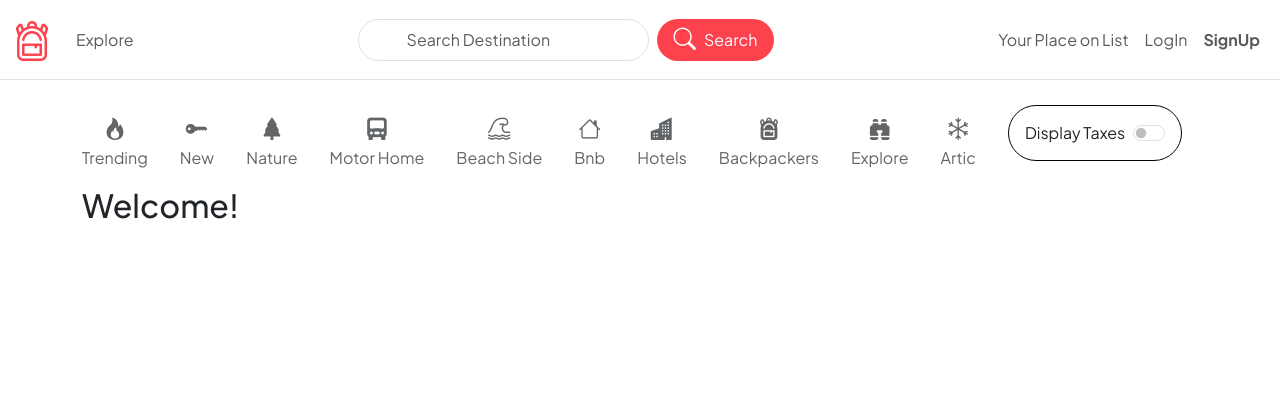
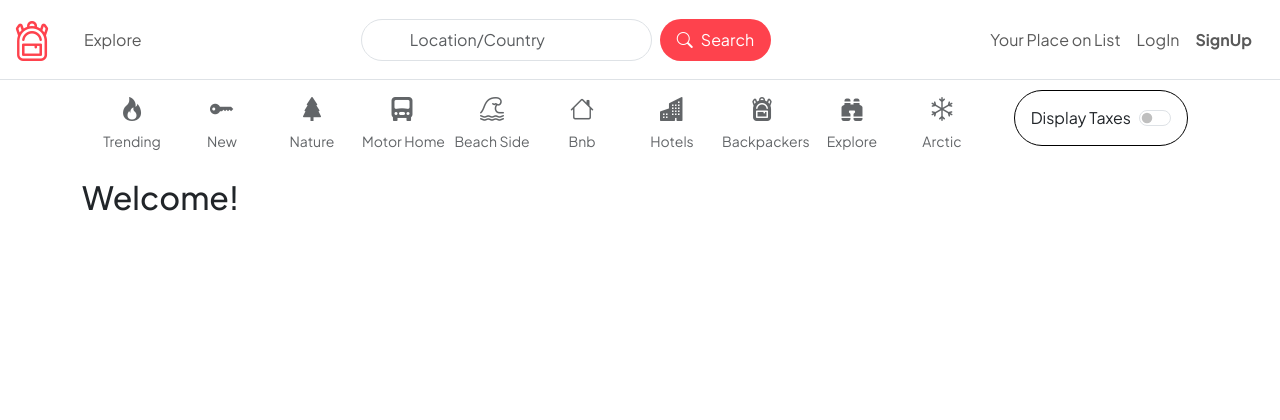
Before and after one commit to BhavikShahofficial/Airbbb, a Node server app: page /listings in a window 1280 px wide. Shown: the top 420 px of the page. Run offline with Node 20, Linux system fonts and the light colour scheme; data that the repository does not hold is empty; some libraries are stand-ins or nearby versions.

Commit message:
Add Files

```diff
--- a/app.js
+++ b/app.js
@@ -56,7 +56,7 @@ const sessionOptions = {
   secret: process.env.SECRET,
   resave: false,
   saveUninitialized: true,
-  Cookie: {
+  cookie: {
     expires: Date.now() + 7 * 24 * 60 * 60 * 1000,
     maxAge: 7 * 24 * 60 * 60 * 1000,
     httpOnly: true,
@@ -104,7 +104,7 @@ app.use((err, req, res, next) => {
   // res.send("something went Wrong!");
 });
 
-//lisiting
+//listing
 app.listen(1211, (req, res) => {
   console.log("Server is running on port 1211");
 });
--- a/controllers/listings.js
+++ b/controllers/listings.js
@@ -11,6 +11,39 @@ module.exports.index = async (req, res) => {
 
 module.exports.new = (req, res) => {
   res.render("./listing/new.ejs");
+};
+
+module.exports.search = async (req, res) => {
+  console.log("Search request received:", req.query.searchQuery); // Log the query
+
+  const { searchQuery } = req.query;
+
+  // Check if the search query exists
+  if (!searchQuery) {
+    req.flash("error", "Enter Location.");
+    return res.redirect("/listings");
+  }
+
+  try {
+    // Case-insensitive search for both location and country
+    const listings = await Listing.find({
+      $or: [
+        { location: { $regex: searchQuery, $options: "i" } }, // Search by location
+        { country: { $regex: searchQuery, $options: "i" } }, // Search by country
+      ],
+    });
+
+    if (listings.length === 0) {
+      req.flash("error", "No listings found.");
+      return res.redirect("/listings");
+    }
+
+    // Render the page with the listings
+    res.render("listing/index", { allListings: listings });
+  } catch (err) {
+    req.flash(err, "No listings found.");
+    return res.redirect("/listings");
+  }
 };
 
 module.exports.show = async (req, res) => {
--- a/public/css/style.css
+++ b/public/css/style.css
@@ -14,6 +14,12 @@ body{
 .navbar{
   height: 5rem;
   background-color: #fff !important;
+}
+
+.navbar-collapse {
+  background-color: #ffffff; /* White background */
+  color: #000000; /* Black text */
+  padding: 0.5rem;
 }
 
 .bi-backpack3{
@@ -142,21 +148,38 @@ body{
 /* Maps */
 
 #map{
-  height: 200px;
-  width: 100vh;
+  height: 200px !important;
+  width: 90vw !important;
 }
 
-/*Lower Navbar */
+/* Lower Navbar  */
 
-#filters {
+.horizontal-scroller {
   display: flex;
-  flex: wrap;
-  align-items: center;
+  gap: 10px; /* Space between filters */
+  overflow-x: auto; /* Enables horizontal scrolling */
+  white-space: nowrap; /* Prevents wrapping */
+  padding: 10px; /* Adds some padding around the filters */
+  scroll-snap-type: x mandatory; /* Optional: Snap scrolling */
 }
+
+.horizontal-scroller::-webkit-scrollbar {
+  height: 8px; /* Horizontal scrollbar height */
+}
+
+.horizontal-scroller::-webkit-scrollbar-thumb {
+  background-color: #ccc;
+  border-radius: 10px;
+}
+
+.horizontal-scroller::-webkit-scrollbar-track {
+  background-color: #f1f1f1;
+}
+
 .filter {
+  flex: 0 0 auto; /* Prevents shrinking and sets a fixed size */
   text-align: center;
-  margin-right: 2rem;
-  margin-top: 2rem;
+  width: 80px; /* Adjust based on your design */
   opacity: 0.7;
   transition: all 0.5s;
 }
@@ -166,16 +189,18 @@ body{
   cursor: pointer;
 }
 
-i {
-  font-size: 1.4rem;
+.filter i {
+  font-size: 24px; /* Icon size */
 }
 
-.tax-info {
-  display: none;
-  font-size: 0.8rem;
+.filter p {
+  font-size: 14px;
+  margin-top: 5px;
 }
 
 .tax-toggle {
+  flex: 0 0 auto; /* Keeps the toggle aligned in the scroller */
+  margin-left: auto; /* Pushes it to the end of the scroller */
   border: 1px solid black;
   border-radius: 50px;
   padding: 1rem;
@@ -183,3 +208,8 @@ i {
   display: flex;
   align-items: center;
 }
+
+.tax-info {
+  display: none;
+  font-size: 0.8rem;
+}
--- a/public/js/script.js
+++ b/public/js/script.js
@@ -22,14 +22,20 @@
 })();
 
 // lower nav
-let taxSwitch = document.getElementById("flexSwitchCheckDefault");
-taxSwitch.addEventListener("click", () => {
-  let taxtoggle = document.getElementsByClassName("tax-info");
-  for (info of taxtoggle) {
-    if (info.style.display != "inline") {
-      info.style.display = "inline";
-    } else {
-      info.style.display = "none";
-    }
+document.addEventListener("DOMContentLoaded", () => {
+  const taxSwitch = document.getElementById("flexSwitchCheckDefault");
+
+  if (taxSwitch) {
+    taxSwitch.addEventListener("click", () => {
+      const taxToggle = document.getElementsByClassName("tax-info");
+
+      // Toggle display for each element
+      for (let info of taxToggle) {
+        info.style.display =
+          info.style.display === "inline" ? "none" : "inline";
+      }
+    });
+  } else {
+    console.error("Tax switch element not found!");
   }
 });
--- a/routes/listing.js
+++ b/routes/listing.js
@@ -23,6 +23,8 @@ router
 //New Route
 router.get("/new", isLoggedIn, listingControllers.new);
 
+router.get("/search", wrapAsync(listingControllers.search));
+
 //Show & Update & Delete Route
 router
   .route("/:id")
--- a/views/error.ejs
+++ b/views/error.ejs
@@ -1,7 +1,7 @@
 <% layout("/layouts/boilerplate") -%>
 
 <div class="row mt-3">
-  <div class="alert alert-danger col-6 offset-3" role="alert">
+  <div class="alert alert-danger col-md-6 offset-md-3" role="alert">
     <h4 class="alert-heading"><%= err.message %></h4>
   </div>
 </div>
--- a/views/includes/flash.ejs
+++ b/views/includes/flash.ejs
@@ -1,6 +1,6 @@
 <% if(success && success.length) { %>
 <div
-  class="alert alert-success mt-3 mb-3 alert-dismissible fade show col-6 offset-3"
+  class="alert alert-success mt-3 mb-3 alert-dismissible fade show col-md-6 col-sm-10 offset-md-3"
   role="alert"
 >
   <%= success %>
@@ -13,7 +13,7 @@
 </div>
 <% } %> <% if(error && error.length) { %>
 <div
-  class="alert alert-danger mt-3 mb-3 alert-dismissible fade show col-6 offset-3"
+  class="alert alert-danger mt-3 mb-3 alert-dismissible fade show col-md-6 col-sm-10 offset-md-3"
   role="alert"
 >
   <%= error %>
--- a/views/includes/navbar.ejs
+++ b/views/includes/navbar.ejs
@@ -1,6 +1,6 @@
-<nav class="navbar navbar-expand-md bg-body-light border-bottom sticky-top">
+<nav class="navbar navbar-expand-lg bg-body-light border-bottom sticky-top">
   <div class="container-fluid">
-    <a class="navbar-brand" href="/listing"><i class="bi bi-backpack3"></i></a>
+    <a class="navbar-brand" href="/listings"><i class="bi bi-backpack3"></i></a>
     <button
       class="navbar-toggler"
       type="button"
@@ -14,11 +14,17 @@
         <a class="nav-link" href="/listings">Explore</a>
       </div>
       <div class="navbar-nav ms-auto">
-        <form class="d-flex" role="search">
+        <form
+          class="d-flex"
+          action="/listings/search"
+          method="GET"
+          role="search"
+        >
           <input
             class="form-control me-2 search-input"
             type="search"
-            placeholder="Search Destination"
+            name="searchQuery"
+            placeholder="Location/Country"
           />
           <button class="btn btn-search" type="submit">
             <i class="bi bi-search"></i>Search
--- a/views/layouts/boilerplate.ejs
+++ b/views/layouts/boilerplate.ejs
@@ -10,6 +10,7 @@
       href="https://fonts.googleapis.com/css2?family=Plus+Jakarta+Sans:ital,wght@0,200..800;1,200..800&display=swap"
       rel="stylesheet"
     />
+
     <link rel="stylesheet" href="/css/style.css" />
     <link rel="stylesheet" href="/css/rating.css" />
     <link
@@ -24,6 +25,7 @@
       href="https://api.mapbox.com/mapbox-gl-js/v2.15.0/mapbox-gl.css"
       rel="stylesheet"
     />
+    <link rel="icon" href="/media/logo.png" type="image/png" />
   </head>
   <body>
     <%- include("../includes/navbar.ejs") %>
--- a/views/listing/edit.ejs
+++ b/views/listing/edit.ejs
@@ -2,7 +2,7 @@
 
 <h3 class="mt-3">Edit Your Listing</h3>
 <div class="row">
-  <div class="col-8">
+  <div class="col-sm-10 col-lg-8">
     <form
       action="/listings/<%= listing._id %>?_method=PUT"
       method="POST"
--- a/views/listing/index.ejs
+++ b/views/listing/index.ejs
@@ -1,5 +1,5 @@
 <% layout("/layouts/boilerplate") -%>
-<div id="filters">
+<div id="filters" class="horizontal-scroller">
   <div class="filter">
     <div><i class="bi bi-fire"></i></div>
     <p>Trending</p>
@@ -38,7 +38,7 @@
   </div>
   <div class="filter">
     <div><i class="bi bi-snow"></i></div>
-    <p>Artic</p>
+    <p>Arctic</p>
   </div>
   <div class="tax-toggle">
     <div class="form-check-reverse form-switch">
@@ -48,12 +48,13 @@
         role="switch"
         id="flexSwitchCheckDefault"
       />
-      <label class="form-check-label" for="flexSwitchCheckDefault"
-        >Display Taxes</label
-      >
+      <label class="form-check-label" for="flexSwitchCheckDefault">
+        Display Taxes
+      </label>
     </div>
   </div>
 </div>
+
 <h2>Welcome!</h2>
 <!-- <form action="/listings/new" method="get">
     <button>Create New Listing</button>
--- a/views/listing/new.ejs
+++ b/views/listing/new.ejs
@@ -1,7 +1,7 @@
 <% layout("/layouts/boilerplate") -%>
 <h3 class="mt-3">Create A New Listing</h3>
 <div class="row">
-  <div class="col-8">
+  <div class="col-sm-10 col-lg-8">
     <form
       action="/listings"
       method="POST"
--- a/views/users/login.ejs
+++ b/views/users/login.ejs
@@ -1,8 +1,8 @@
 <% layout("/layouts/boilerplate") -%>
 
 <div class="row mt-3">
-  <div class="col-6 offset-3">
-    <h2 class="offset-5">Log-In</h2>
+  <div class="col-md-6 col-sm-10 offset-md-3">
+    <h2 class="offset-md-5">Log-In</h2>
     <form action="/login" method="POST" class="needs-validation" novalidate>
       <div class="mb-3">
         <label for="username" class="form-label">Username:</label>
--- a/views/users/signup.ejs
+++ b/views/users/signup.ejs
@@ -1,8 +1,8 @@
 <% layout("/layouts/boilerplate") -%>
 
 <div class="row mt-3">
-  <div class="col-6 offset-3">
-    <h2 class="offset-5">Sign Up</h2>
+  <div class="col-md-6 col-sm-10 offset-md-3">
+    <h2 class="offset-md-5">Sign Up</h2>
     <form action="/signup" method="POST" class="needs-validation" novalidate>
       <div class="mb-3">
         <label for="username" class="form-label">Username:</label>
```
Also changed, not shown: views/listing/show.ejs (+5 -5 lines), public/media/logo.png (added).
